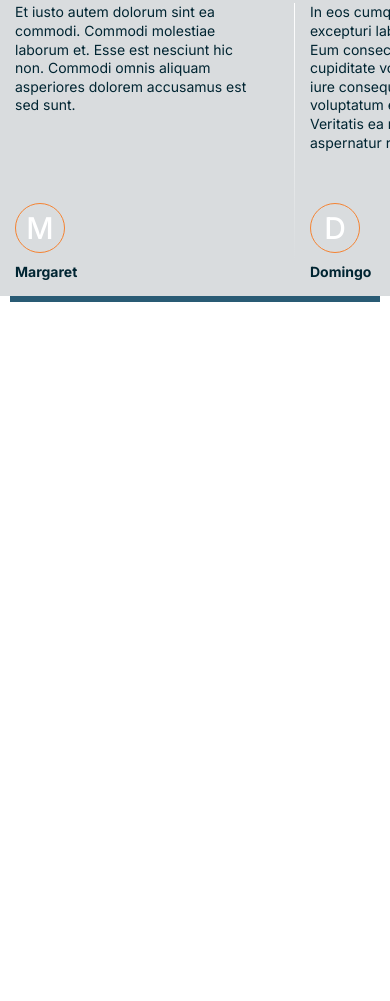
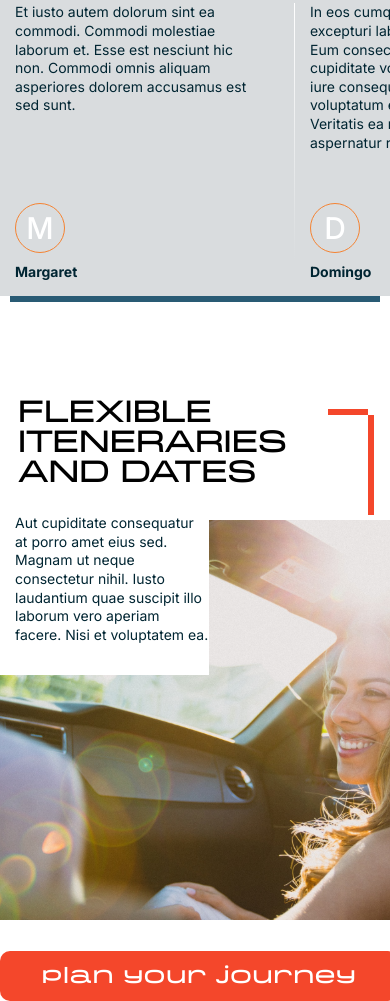
Before and after one commit to mortez7/TWID, a plain HTML site: page index.html in a window 390 px wide. Shown: the part 2734-3735 px from the top of the page. Before the commit the page ends 3276 px from the top, so only its background shows below. Drawn offline with Linux system fonts and the light colour scheme.

Commit message:
добавлена секция iteneraries

```diff
--- a/css/style.css
+++ b/css/style.css
@@ -514,7 +514,7 @@ html {
   position: relative;
   z-index: 10;
   margin-top: -145px;
-  margin-bottom: 240px;
+  margin-bottom: 95px;
 }
 
 .reviews-wrapper {
@@ -535,7 +535,6 @@ html {
 }
 
 .review {
-  /* width: 20.125rem; */
   position: relative;
   padding-left: 1.5625rem;
   flex: 0 0 20.125rem;
@@ -585,6 +584,92 @@ html {
   font-size: 1.125rem;
   line-height: 133%;
   color: #002532;
+}
+
+.iteneraries {
+}
+
+.iteneraries-title {
+}
+.iteneraries-wrapper {
+  position: relative;
+  margin-top: 1.6875rem;
+}
+.iteneraries-description {
+  position: absolute;
+  top: -6px;
+  max-width: 30.1875rem;
+  height: 11.875rem;
+  background-color: #ffffff;
+  padding-left: 1.5625rem;
+  padding-right: 3.625rem;
+  padding-bottom: 1.6875rem;
+  display: flex;
+  flex-direction: column;
+  justify-content: space-between;
+}
+
+.iteneraries-description::before {
+  content: "";
+  position: absolute;
+  left: 0;
+  bottom: 6px;
+  width: 6px;
+  height: 11.5rem;
+  background-color: #f4472b;
+}
+
+.iteneraries-description::after {
+  content: "";
+  position: absolute;
+  left: 6px;
+  bottom: 0;
+  width: 26.125rem;
+  height: 6px;
+  background-color: #f4472b;
+}
+
+.iteneraries-description .red-square {
+  position: absolute;
+  bottom: 6px;
+  left: 26.5rem;
+  height: 6px;
+  width: 6px;
+}
+
+.iteneraries-description-text {
+  font-family: "Inter";
+  font-weight: 400;
+  font-size: 1.125rem;
+  line-height: 133%;
+  color: #002532;
+  margin: 0;
+}
+.iteneraries-description-link {
+  font-family: "Metal";
+  font-weight: 400;
+  font-size: 2.5rem;
+  line-height: 60%;
+  color: #f4472b;
+}
+.iteneraries-image {
+  object-fit: cover;
+  width: 100%;
+}
+
+.iteneraries-button {
+  display: none;
+  height: 50px;
+  font-family: "Metal";
+  font-weight: 400;
+  font-size: 30px;
+  letter-spacing: 0.9px;
+  color: #ffffff;
+  width: 398px;
+  margin: auto;
+  align-items: center;
+  justify-content: center;
+  margin-top: 28px;
 }
 
 @media (max-width: 1360px) {
@@ -862,6 +947,26 @@ html {
   .reviews {
     margin-top: -3px;
   }
+
+  .iteneraries-title {
+    margin-left: 18px;
+  }
+
+  .iteneraries-description-link {
+    display: none;
+  }
+
+  .iteneraries-description {
+    height: auto;
+  }
+
+  .iteneraries-description::before {
+    height: 7.5rem;
+  }
+
+  .iteneraries-button {
+    display: flex;
+  }
 }
 
 @media (max-width: 576px) {
@@ -1027,4 +1132,66 @@ html {
   .reviews-line {
     max-width: 95%;
   }
+
+  .iteneraries {
+    position: relative;
+  }
+
+  .iteneraries-title {
+    max-width: 318px;
+    font-size: 40px;
+    line-height: 75%;
+  }
+
+  .iteneraries-description {
+    padding-bottom: 30px;
+  }
+
+  .iteneraries::before {
+    content: "";
+    width: 40px;
+    height: 6px;
+    position: absolute;
+    right: 22px;
+    top: 12px;
+    background-color: #f4472b;
+  }
+
+  .iteneraries::after {
+    content: "";
+    height: 100px;
+    width: 6px;
+    position: absolute;
+    right: 16px;
+    top: 18px;
+    background-color: #f4472b;
+  }
+
+  .iteneraries-wrapper {
+    margin-top: 33px;
+    height: 400px;
+  }
+
+  .iteneraries-image {
+    height: 100%;
+  }
+
+  .iteneraries-description {
+    max-width: 209px;
+    padding-right: 0;
+    padding-left: 15px;
+    height: auto;
+  }
+
+  .iteneraries-description::before {
+    display: none;
+  }
+
+  .iteneraries-description::after {
+    display: none;
+  }
+
+  .iteneraries-description-text {
+    font-size: 14px;
+  }
 }
--- a/index.html
+++ b/index.html
@@ -224,6 +224,21 @@
         <div class="reviews-line"></div>
       </div>
     </section>
+
+    <section class="iteneraries">
+      <div class="container">
+        <h2 class="section-title iteneraries-title">FLEXIBLE ITENERARIES AND DATES</h2>
+        <div class="iteneraries-wrapper">
+          <div class="iteneraries-description">
+            <p class="iteneraries-description-text">Aut cupiditate consequatur at porro amet eius sed. Magnam ut neque consectetur nihil. Iusto laudantium quae suscipit illo laborum vero aperiam facere. Nisi et voluptatem ea.</p>
+            <a href="#" class="iteneraries-description-link">plan your journey</a>
+            <div class="red-square"></div>
+          </div>
+          <img src="./img/about_us.png" alt="about-us" class="iteneraries-image" />
+          <button class="iteneraries-button button-orange">plan your journey</button>
+        </div>
+      </div>
+    </section>
     <script src="js/main.js"></script>
   </body>
 </html>
```
Also changed, not shown: img/about_us.png (added).
